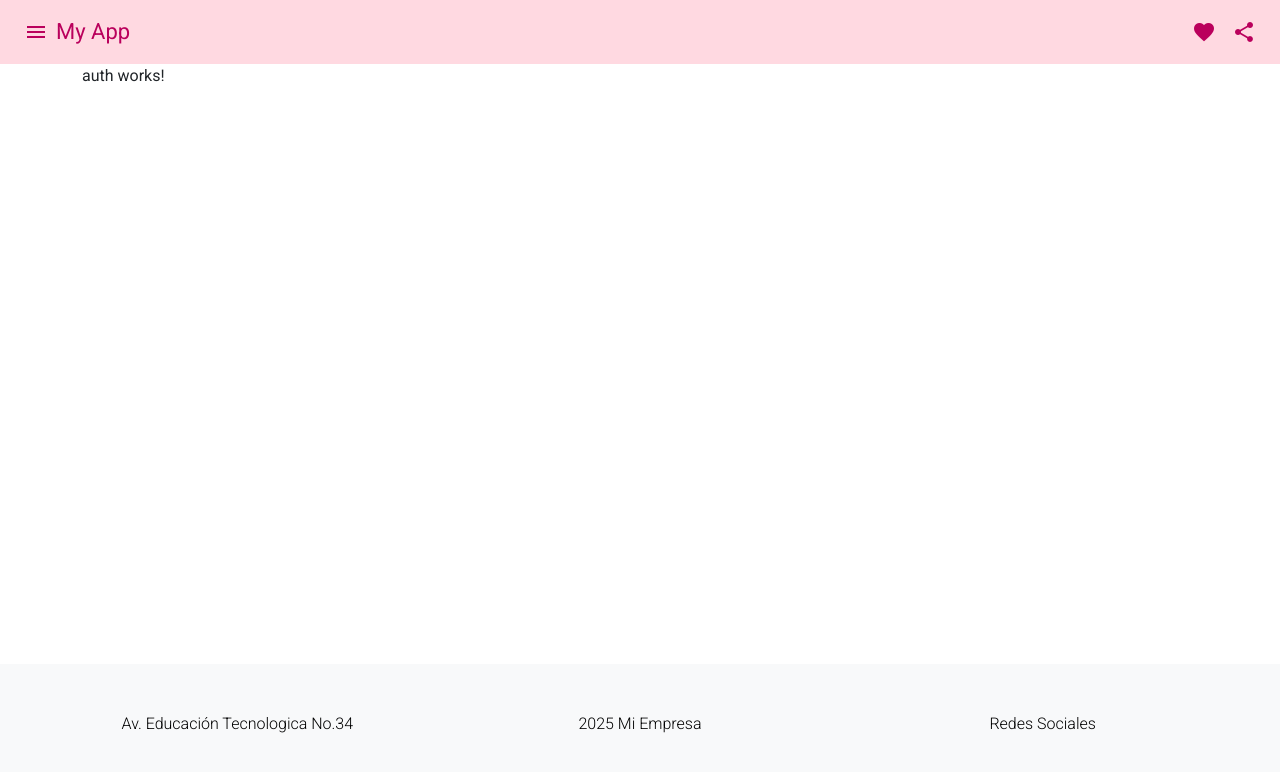
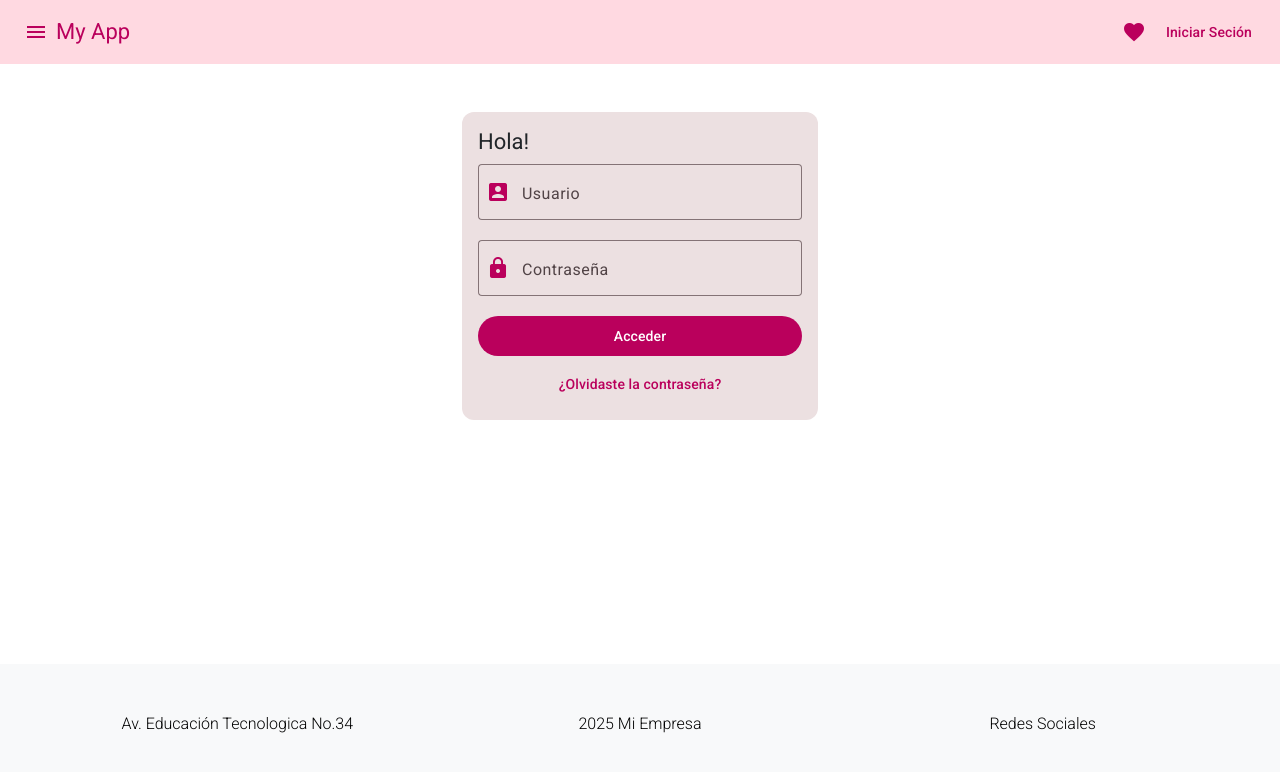
Before and after one commit to reynayr/SistemaVentasRyrmGiri5091App, an Angular app: page /auth in a window 1280 px wide. Shown: the top 772 px of the page. Built offline with nearby package versions, Linux system fonts and the light colour scheme.

Commit message:
Avance en el diseño

```diff
--- a/src/app/pages/auth/auth-module.ts
+++ b/src/app/pages/auth/auth-module.ts
@@ -3,6 +3,7 @@ import { CommonModule } from '@angular/common';
 
 import { AuthRoutingModule } from './auth-routing-module';
 import { Auth } from './auth';
+import { MaterialModule } from '../../material.module';
 
 
 @NgModule({
@@ -11,7 +12,8 @@ import { Auth } from './auth';
   ],
   imports: [
     CommonModule,
-    AuthRoutingModule
+    AuthRoutingModule,
+    MaterialModule
   ]
 })
 export class AuthModule { }
--- a/src/app/pages/auth/auth-routing-module.ts
+++ b/src/app/pages/auth/auth-routing-module.ts
@@ -4,6 +4,7 @@ import { Auth } from './auth';
 
 const routes: Routes = [{ path: '', component: Auth }];
 
+
 @NgModule({
   imports: [RouterModule.forChild(routes)],
   exports: [RouterModule]
--- a/src/app/pages/auth/auth.html
+++ b/src/app/pages/auth/auth.html
@@ -1 +1,35 @@
-<p>auth works!</p>
+<div class="row justify-content-md-center pt-5">
+    <div class="col col-lg-4">
+        <mat-card appearance="filled">
+            <mat-card-header>
+                <mat-card-title>Hola!</mat-card-title>
+            </mat-card-header>
+            <mat-card-content>
+                <mat-form-field class="full-width pt-2" appearance="outline">
+                    <mat-label>Usuario</mat-label>
+                    <input matInput>
+                    <button matIconButton matPrefix>
+                        <mat-icon style="color: #ba005c">account_box</mat-icon>
+                    </button>
+                </mat-form-field>
+
+                <mat-form-field class="full-width" appearance="outline">
+                    <mat-label>Contraseña</mat-label>
+                    <input type="password" matInput>
+                    <button matIconButton matPrefix>
+                        <mat-icon style="color: #ba005c">lock</mat-icon>
+                    </button>
+                </mat-form-field>
+
+                <button class="full-width" matButton="filled">
+                    Acceder
+                </button>
+
+                <button class="full-width mt-2" matButton="text">
+                    ¿Olvidaste la contraseña?
+                </button>
+
+            </mat-card-content>
+        </mat-card>
+    </div>
+</div>
--- a/src/app/pages/home/home.html
+++ b/src/app/pages/home/home.html
@@ -1 +1,23 @@
-<p>home works!</p>
+<div class="text-center">
+  <div id="carouselExample" class="carousel slide">
+    <div class="carousel-inner">
+      <div class="carousel-item active">
+        <img src="https://picsum.photos/1500/800" class="d-block w-75 mx-auto" alt="...">
+      </div>
+      <div class="carousel-item">
+        <img src="https://picsum.photos/1500/800" class="d-block w-75 mx-auto" alt="...">
+      </div>
+      <div class="carousel-item">
+        <img src="https://picsum.photos/1500/800" class="d-block w-75 mx-auto" alt="...">
+      </div>
+    </div>
+    <button class="carousel-control-prev" type="button" data-bs-target="#carouselExample" data-bs-slide="prev">
+      <span class="carousel-control-prev-icon" aria-hidden="true"></span>
+      <span class="visually-hidden">Previous</span>
+    </button>
+    <button class="carousel-control-next" type="button" data-bs-target="#carouselExample" data-bs-slide="next">
+      <span class="carousel-control-next-icon" aria-hidden="true"></span>
+      <span class="visually-hidden">Next</span>
+    </button>
+  </div>
+</div>
--- a/src/app/shared/components/header/header.html
+++ b/src/app/shared/components/header/header.html
@@ -2,12 +2,12 @@
   <button matIconButton>
     <mat-icon style="color: #ba005c">menu</mat-icon>
   </button>
-  <span>My App</span>
+  <a [routerLink]="'home'">My App</a>
   <span class="spacer"></span>
   <button matIconButton>
     <mat-icon style="color: #ba005c">favorite</mat-icon>
   </button>
-  <button matIconButton>
-    <mat-icon style="color: #ba005c">share</mat-icon>
+  <button mat-button (click)="navegarLogin()">
+    Iniciar Seción
   </button>
 </mat-toolbar>
--- a/src/app/shared/components/header/header.scss
+++ b/src/app/shared/components/header/header.scss
@@ -1,3 +1,8 @@
 .spacer {
   flex: 1 1 auto;
 }
+
+a {
+  text-decoration: none;
+  color: #ba005c;
+}
--- a/src/app/shared/components/header/header.ts
+++ b/src/app/shared/components/header/header.ts
@@ -1,4 +1,5 @@
 import { Component } from '@angular/core';
+import { Router } from '@angular/router';
 
 @Component({
   selector: 'app-header',
@@ -8,4 +9,10 @@ import { Component } from '@angular/core';
 })
 export class Header {
 
+  constructor(private router: Router) {}
+
+  navegarLogin() {
+    this.router.navigate(['/auth'])
+  }
+
 }
--- a/src/styles.scss
+++ b/src/styles.scss
@@ -6,6 +6,10 @@ body { margin: 0; font-family: Roboto, "Helvetica Neue", sans-serif; }
 
 
 // Customize the entire app. Change :root to your selector if you want to scope the styles.
+.full-width{
+  width: 100%;
+}
+
 :root {
   @include mat.toolbar-overrides((
     container-background-color: #ffd9e1,
```
Also changed, not shown: src/app/material.module.ts (+7 -1 lines).
